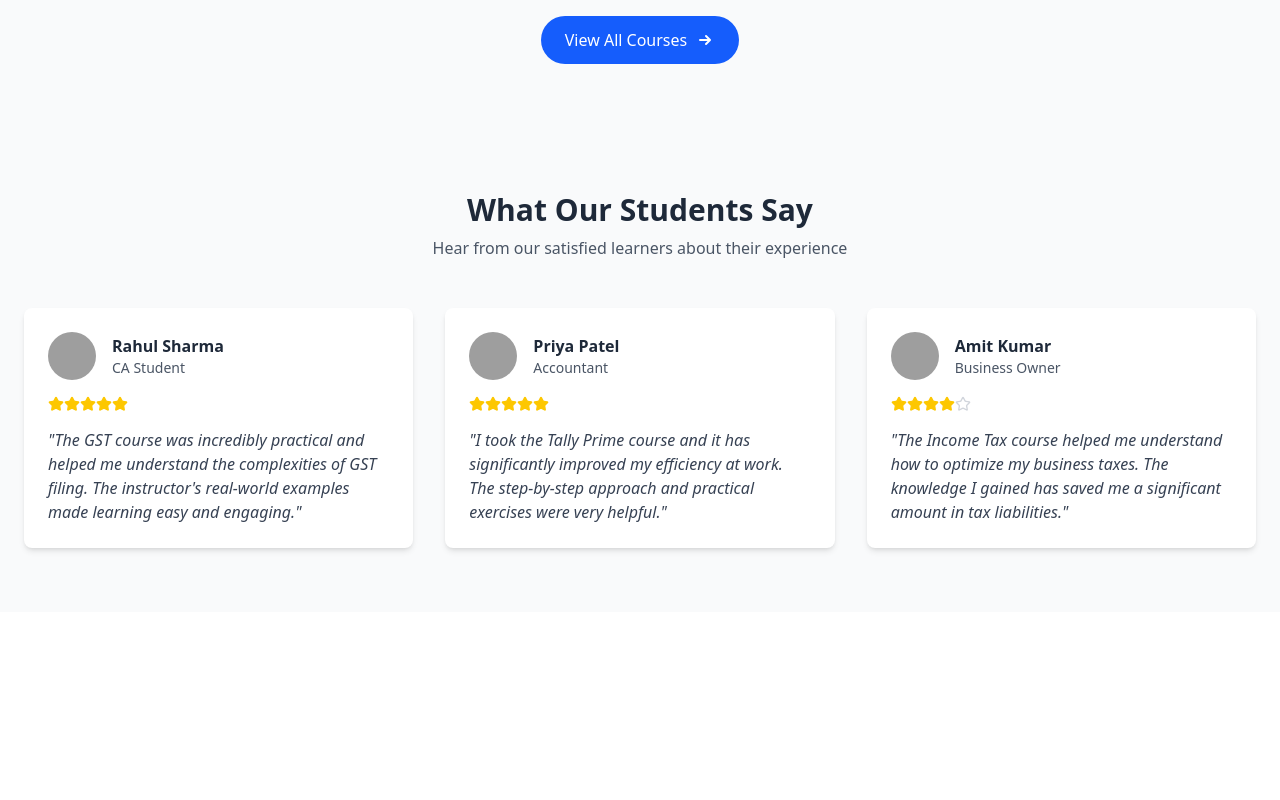
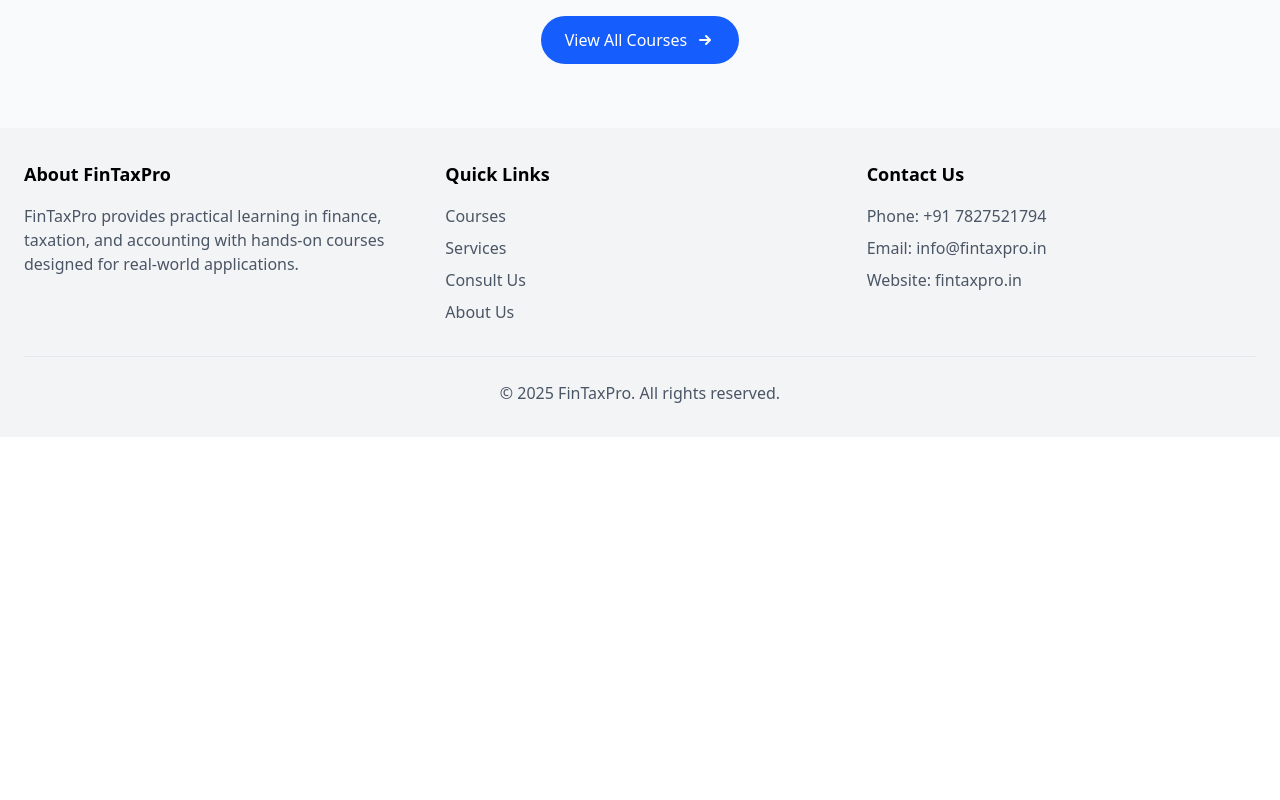
Before and after one commit to Narender009/kamal-app, a React (Vite) app: page / in a window 1280 px wide. Shown: the part 1960-2760 px from the top of the page. After the commit the page ends 2397 px from the top, so only its background shows below. Built offline with nearby package versions, Linux system fonts and the light colour scheme; grey boxes are pictures that could not be loaded.

Commit message:
Your commit message here

```diff
--- a/src/pages/HomePage.jsx
+++ b/src/pages/HomePage.jsx
@@ -2,8 +2,8 @@ import React from "react"
 import HeroSection from "../components/Home/herosection";
 import CoursesList from "../components/home/CoursesList";
 import FeaturesSection from "../components/Home/FeaturesSection";
-import TestimonialsSection from "../components/home/TestimonialsSection";
-import CtaSection from "../components/home/CtaSection"
+// import TestimonialsSection from "../components/home/TestimonialsSection";
+// import CtaSection from "../components/home/CtaSection"
 
 const HomePage = () => {
   return (
@@ -11,8 +11,8 @@ const HomePage = () => {
       <HeroSection />
       <FeaturesSection />
       <CoursesList />
-      <TestimonialsSection />
-      <CtaSection />
+      {/* <TestimonialsSection />
+      <CtaSection /> */}
     </div>
   )
 }
```
